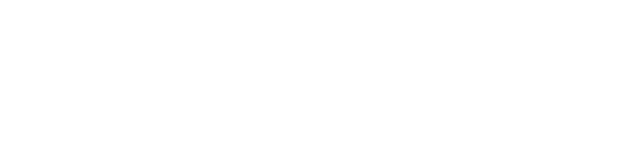
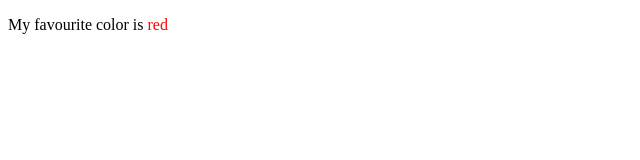
Before and after one commit to acciojob/trivia-Ayush8065, a website: page main.html in a window 1280 px wide. Shown: the whole page, without its empty margins (0-640 px from the left). Drawn offline with Linux system fonts and the light colour scheme.

Commit message:
color.html

```diff
--- a/main.html
+++ b/main.html
@@ -4,10 +4,15 @@
 
 <head>
 	<link rel="stylesheet" href="styles.css">
+	<style>
+	.favourite-color{
+		color:red;
+	}
+	</style>
 </head>
 
 <body>
-	<!-- the entire body must be written by student -->
+	<p> My favourite color is <span class = "favourite-color"> red </span></p>
     <script type="text/javascript" src="./script.js">
 </script>
 
```
